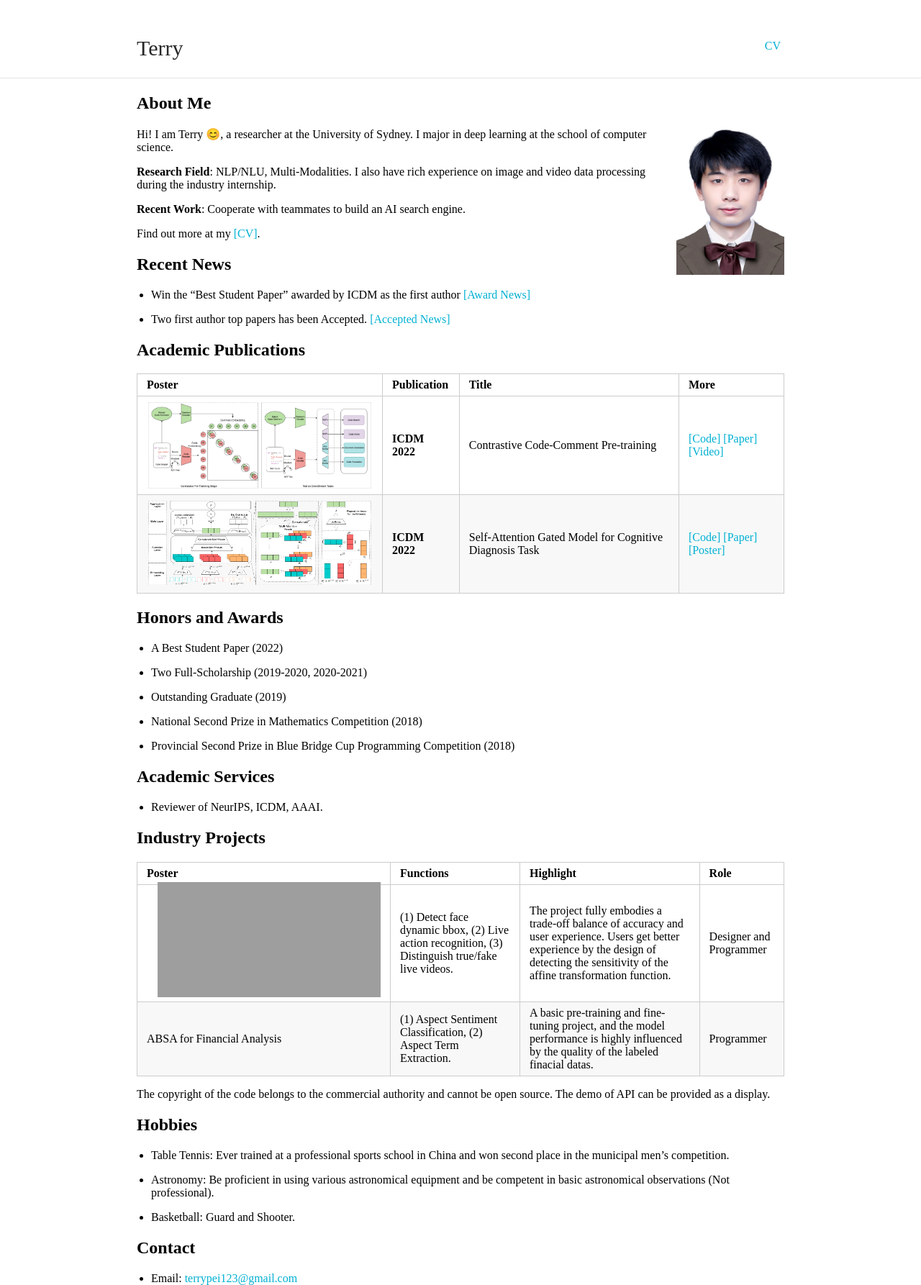
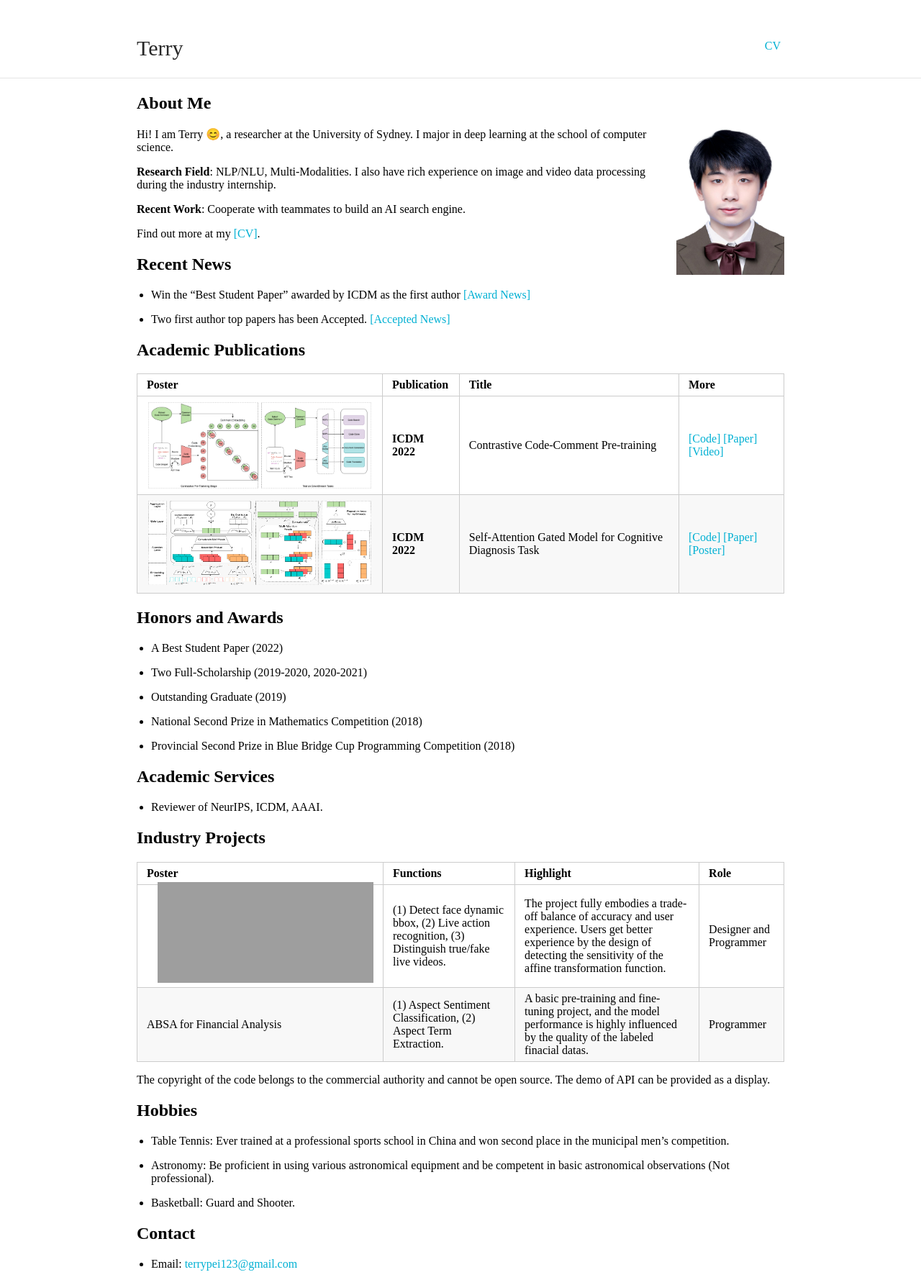
Before and after one commit to TerryPei/Terry000.github.io-1, a Jekyll site: the page built from index.md, in a window 1280 px wide. Shown: the whole page at 72% size. Built offline with Jekyll 4.4.1, drawn with Linux system fonts in a browser that asks for light colours; our own code applies the rules of GitHub Pages for plain Markdown files; grey boxes are pictures that could not be loaded.

Commit message:
Update typography.scss

```diff
--- a/_sass/typography.scss
+++ b/_sass/typography.scss
@@ -71,8 +71,8 @@
         }
     }
     .project-picture {
-        height: 160px;
-        width: 310px;
+        height: 140px;
+        width: 300px;
         position: relative;
         margin: -10px 0 0 15px;
         float: right;
```
